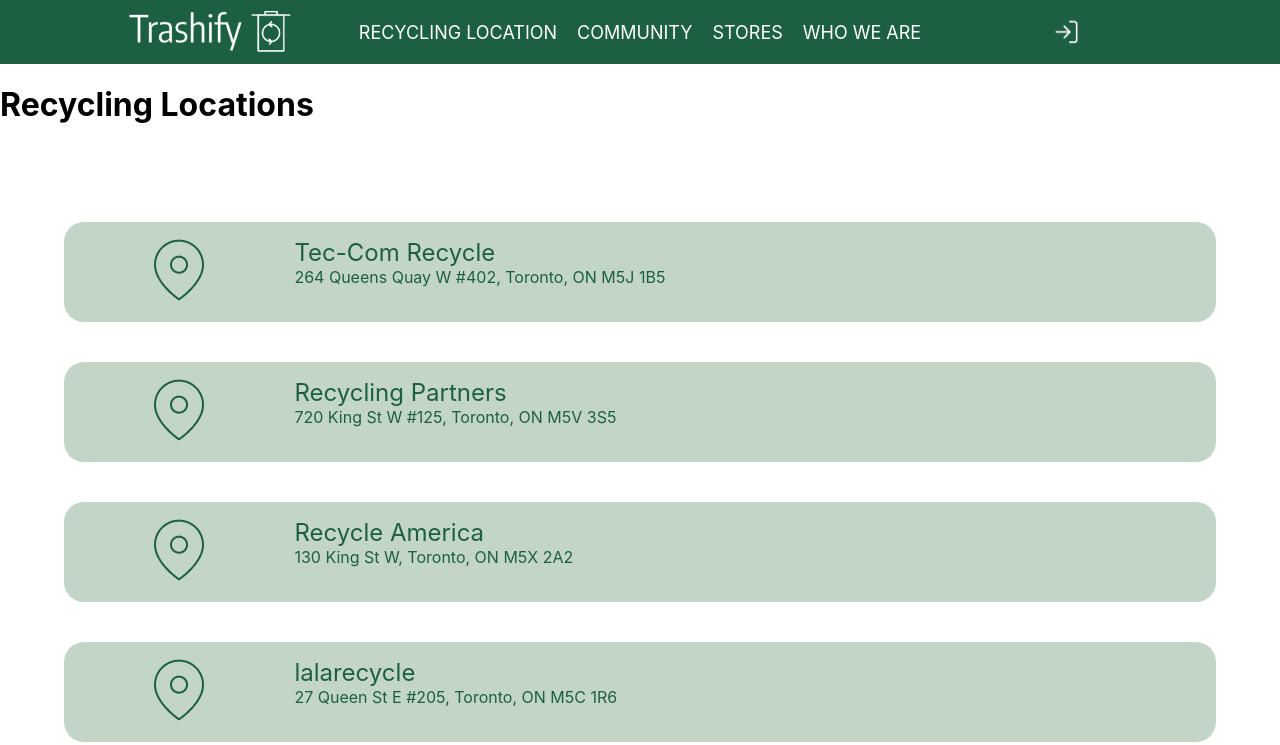
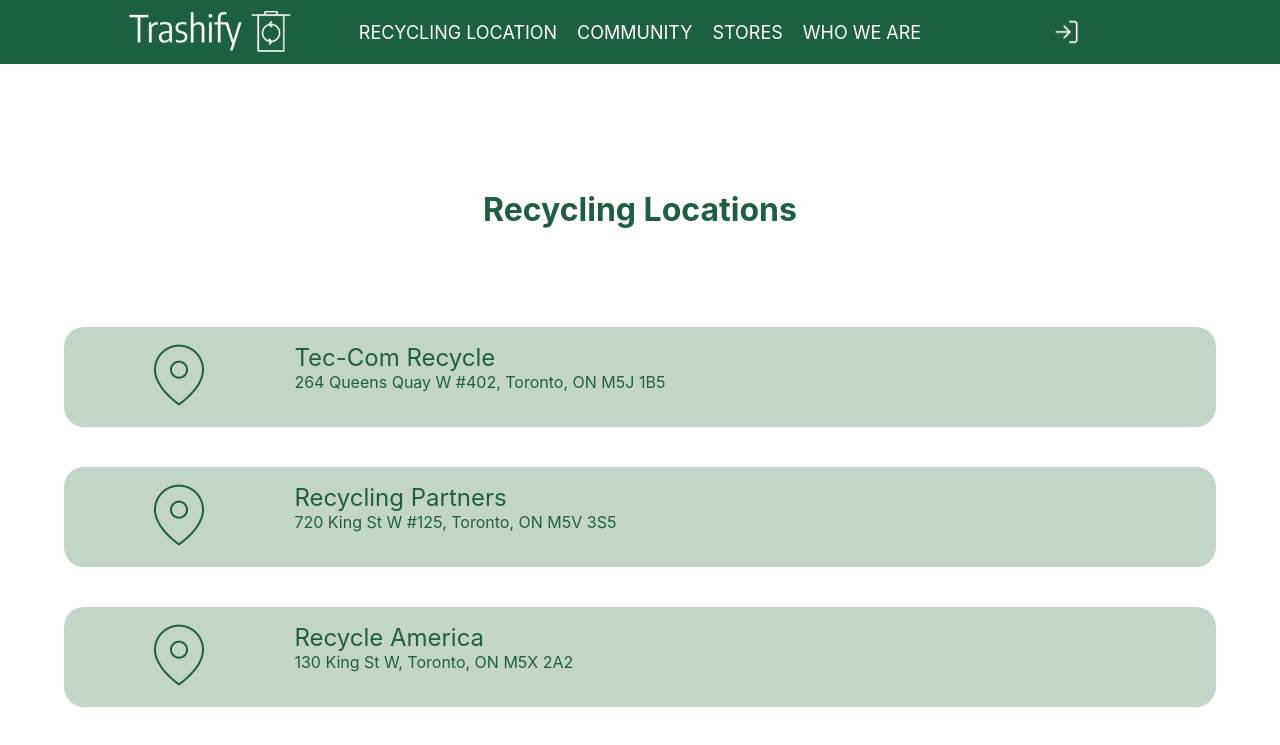
Before and after one commit to MJAlconcel8/Trashify, a React (Create React App) app: page /recycling-locations in a window 1280 px wide. Shown: the top 745 px of the page. Built offline with nearby package versions, Linux system fonts and the light colour scheme.

Commit message:
fixed issues in locations

```diff
--- a/src/components/locations/RecyclingLocations.jsx
+++ b/src/components/locations/RecyclingLocations.jsx
@@ -7,7 +7,7 @@
 const RecyclingLocations = () => {
   return (
     <div className="locations">
-        <h1 className='.title-location'>Recycling Locations</h1>
+        <h1 className='title-location'>Recycling Locations</h1>
 
         <div className="location-cards">
                 {
--- a/src/components/navbar/Navbar.jsx
+++ b/src/components/navbar/Navbar.jsx
@@ -8,7 +8,7 @@
   return (
     <div className="navbar">
         <div className="elementsInNavbar">
-            <img src={logo} alt="" className="rectangleTrashify"/>
+            <Link to='/'><img src={logo} alt="" className="rectangleTrashify"/></Link>
             <div className="navbarPages">
                 <Link to='/recycling-locations'><span className='navbarPage'>RECYCLING LOCATION</span></Link>
                 <Link to='/community'><span className='navbarPage'>COMMUNITY</span></Link>
```
